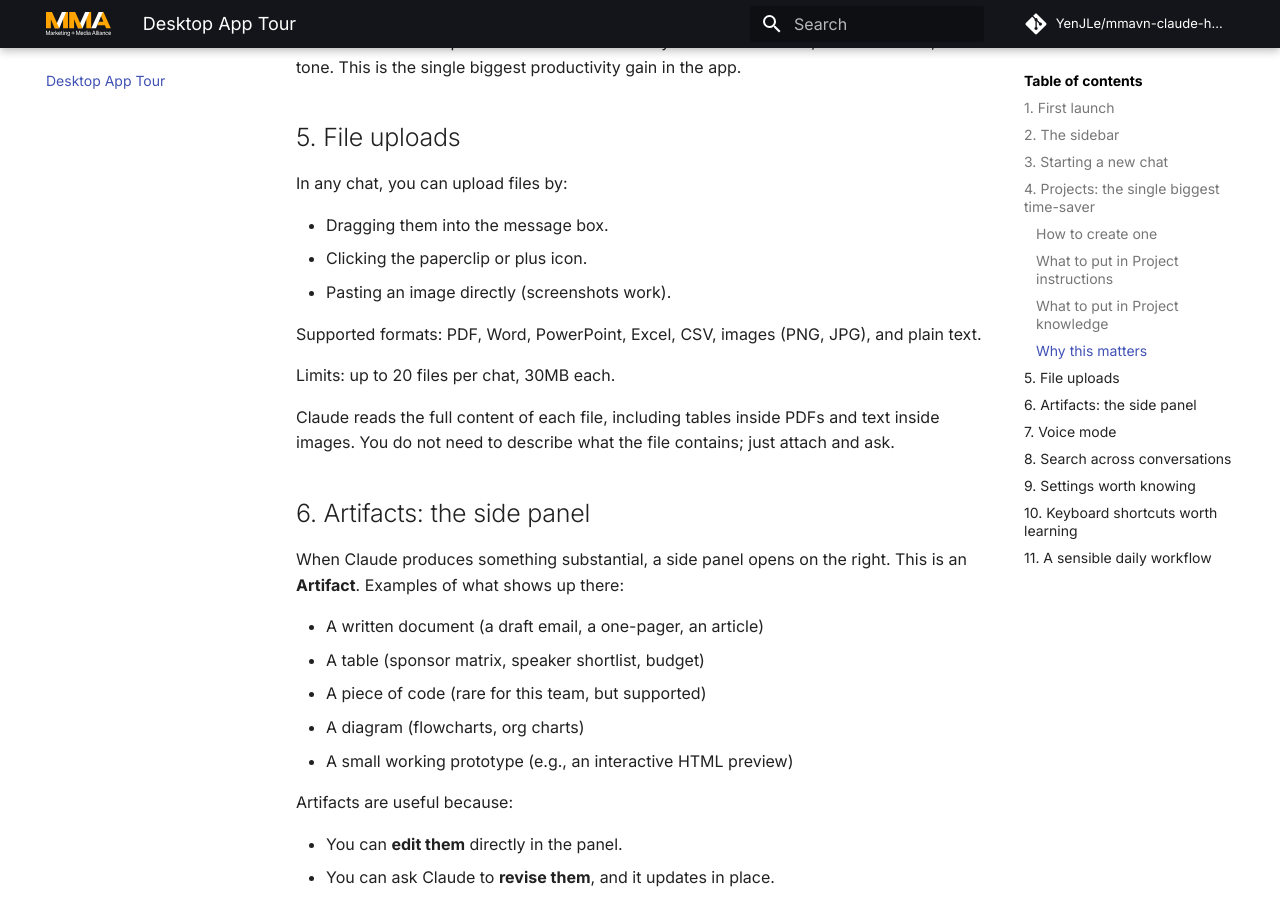
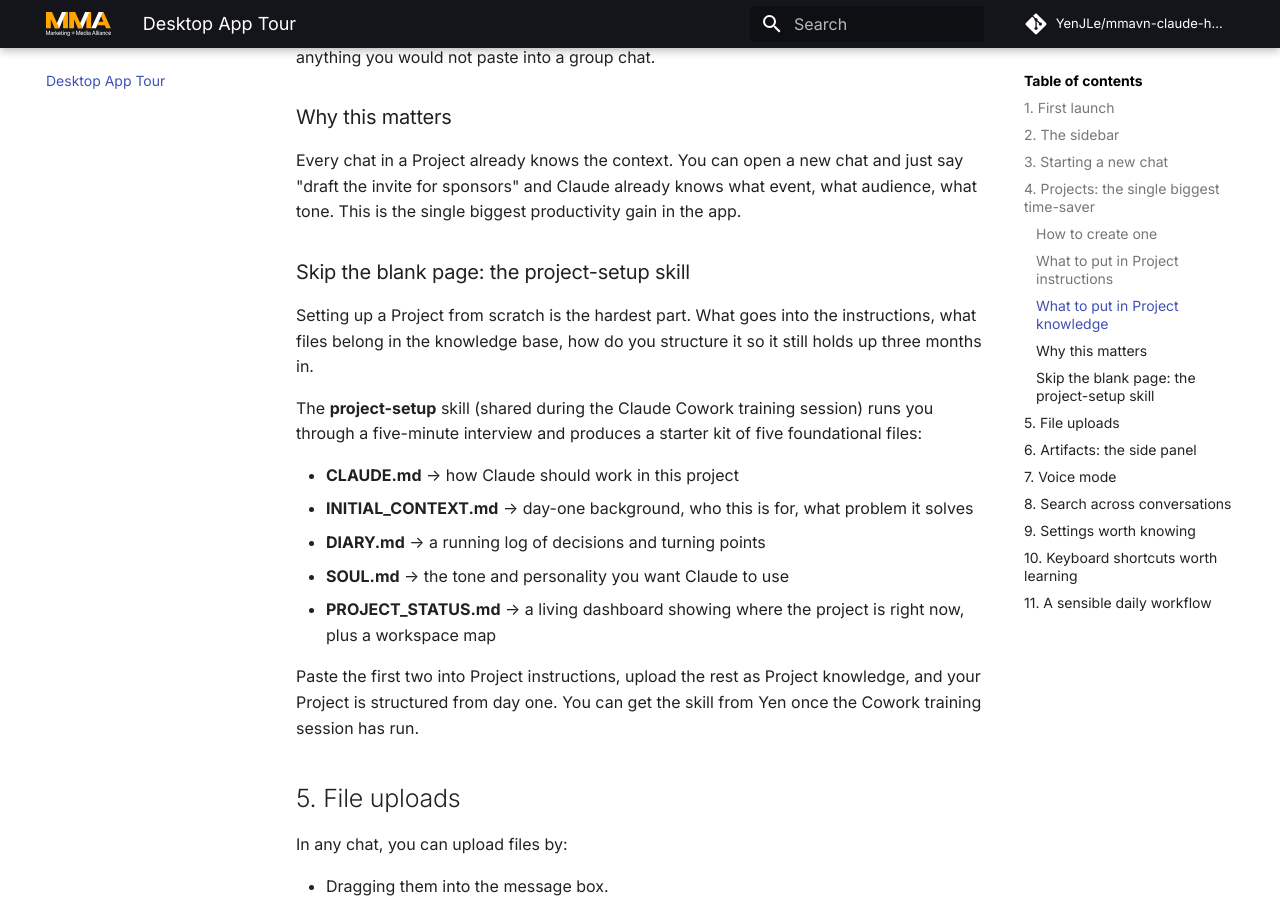
Before and after one commit to YenJLe/mmavn-claude-handbook, an MkDocs documentation site: the page built from docs/desktop-tour.md, in a window 1280 px wide and 900 px high, scrolled down 2454 px. Built offline with MkDocs 1.6.1 and Material for MkDocs 9.7.7, drawn with Linux system fonts in a browser that asks for light colours; comment, search, counter and statistics services are not loaded; some of the changed text lies outside the part shown.

Commit message:
Make Projects the centerpiece; introduce the project-setup skill
- Claude 101 Projects section rewritten with without/with contrast and
  'this is the feature to actually use' framing; adds a prominent callout
  introducing the project-setup skill and the five foundational files
- Desktop App Tour Projects section gets a 'do not skip this section'
  admonition up front and a dedicated subsection on the project-setup
  skill, including how to use the generated files inside a Project

```diff
--- a/docs/desktop-tour.md
+++ b/docs/desktop-tour.md
@@ -37,6 +37,9 @@
 
 A **Project** is a persistent workspace with its own instructions and files. Every new chat inside a project inherits both. This means you set up the context once and never re-brief Claude again for that project.
 
+!!! tip "Do not skip this section"
+    If you read nothing else on this site, read this. Projects are what turn Claude from a chat window into a real workspace. Teams that set up Projects well get hours back every week. Teams that do not set up Projects keep re-briefing Claude from scratch every time and wonder why it feels slow.
+
 ### How to create one
 
 1. Click **Projects** in the sidebar, then **Create project**.
@@ -70,6 +73,20 @@
 ### Why this matters
 
 Every chat in a Project already knows the context. You can open a new chat and just say "draft the invite for sponsors" and Claude already knows what event, what audience, what tone. This is the single biggest productivity gain in the app.
+
+### Skip the blank page: the project-setup skill
+
+Setting up a Project from scratch is the hardest part. What goes into the instructions, what files belong in the knowledge base, how do you structure it so it still holds up three months in.
+
+The **project-setup** skill (shared during the Claude Cowork training session) runs you through a five-minute interview and produces a starter kit of five foundational files:
+
+- **CLAUDE.md** → how Claude should work in this project
+- **INITIAL_CONTEXT.md** → day-one background, who this is for, what problem it solves
+- **DIARY.md** → a running log of decisions and turning points
+- **SOUL.md** → the tone and personality you want Claude to use
+- **PROJECT_STATUS.md** → a living dashboard showing where the project is right now, plus a workspace map
+
+Paste the first two into Project instructions, upload the rest as Project knowledge, and your Project is structured from day one. You can get the skill from Yen once the Cowork training session has run.
 
 ## 5. File uploads
 
```
Also changed, not shown: docs/claude-101.md (+11 -2 lines).
